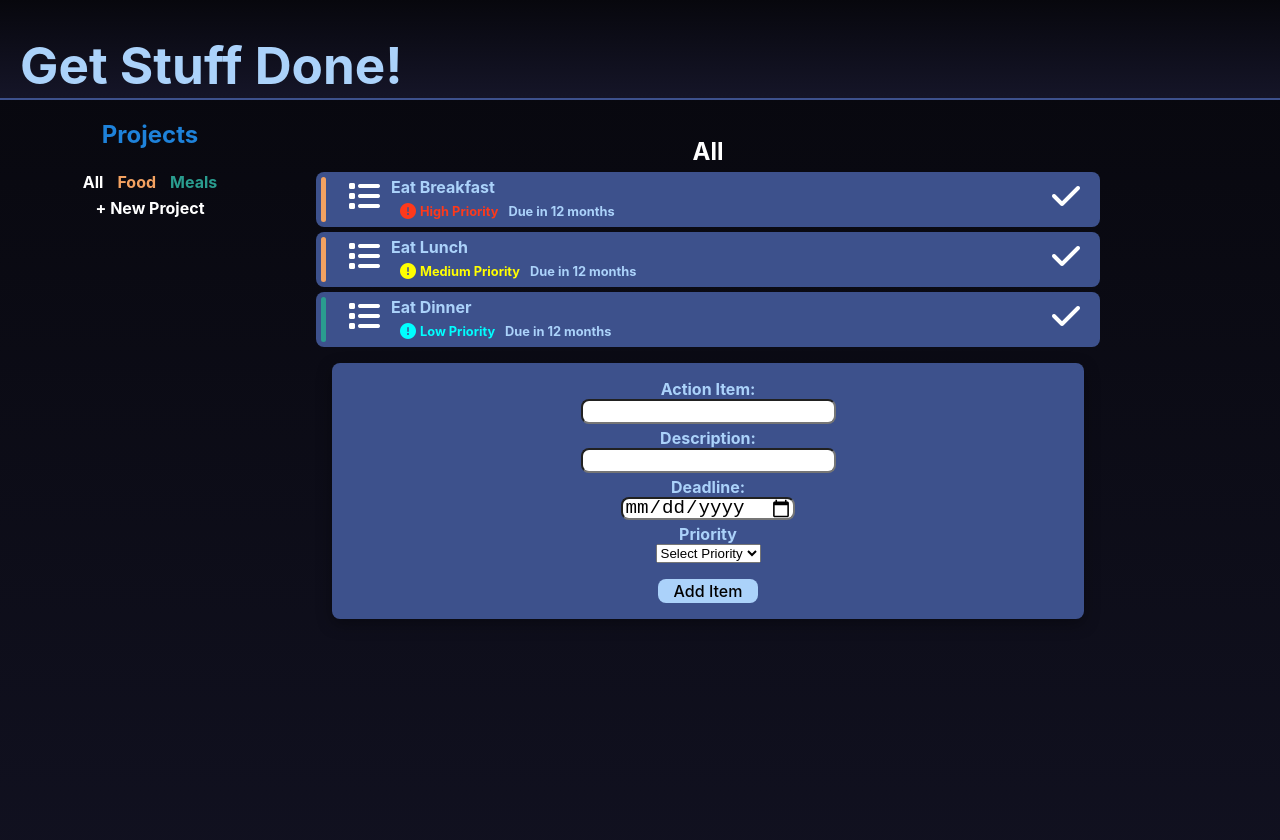
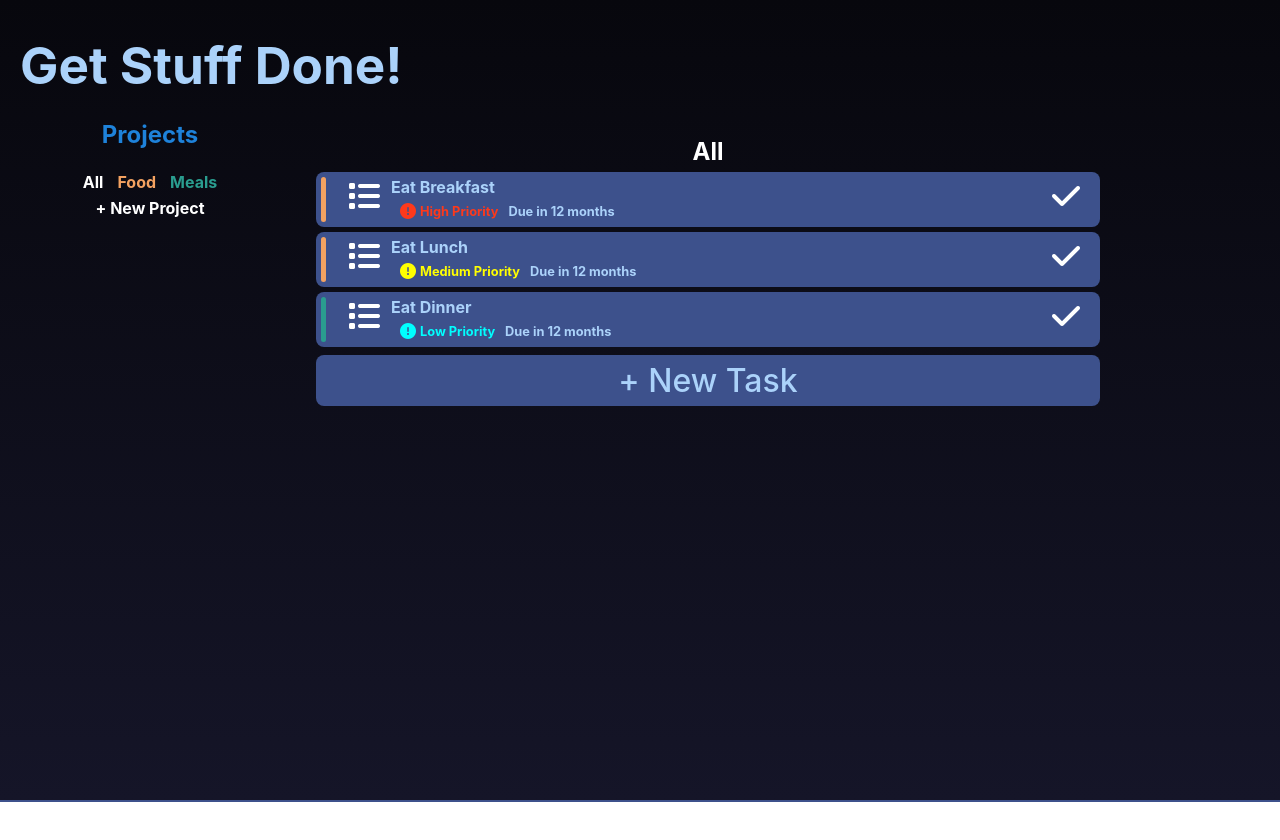
Before and after one commit to RinkM/Odin11-ToDoList-Vite, a React (Vite) app: page / in a window 1280 px wide. Shown: the top 840 px of the page. After the commit the page ends 802 px from the top, so only its background shows below. Built offline with nearby package versions, Linux system fonts and the light colour scheme.

Commit message:
adds:  +taskbtn, sorting, projectbtn toggle

```diff
--- a/src/DisplayList.jsx
+++ b/src/DisplayList.jsx
@@ -4,7 +4,7 @@ import toDoLibrary from "./toDoLibrary"
 import TaskBody from "./TaskBody"
 import FormAddTask from './FormAddTask'
 
-
+// ! Listitem and taskheader are redundent.  can condense down...
 
 const DisplayList = (props) =>{
   const [state, setState] = useState()
@@ -15,11 +15,14 @@ const DisplayList = (props) =>{
 
 
   const ListItem =  (props)=> {
-    return (
-      <TaskHeader props = {props.item} hookLibrary = {[library, setLibrary]}/>
 
+    if (activeProject.projectName =="All"){
+      return <TaskHeader props = {props.item} hookLibrary = {[library, setLibrary]}/>
+    } else if (activeProject.projectName == props.item.projectName)
+    {
+    return <TaskHeader props = {props.item} hookLibrary = {[library, setLibrary]}/>
+    }}
 
-  )}
   return (
     <div id = "toDoList">
       <div id = "taskHeaderDiv" style ={{color: activeProject.projectColor}}>
@@ -29,7 +32,7 @@ const DisplayList = (props) =>{
         <ListItem key ={item.reactKey}
           item = {item}/>
         )}
-        <FormAddTask hookActiveProject = {[activeProject, setActiveProject]} hookLibrary = {[library, setLibrary]}/>
+      <FormAddTask hookActiveProject = {[activeProject, setActiveProject]} hookLibrary = {[library, setLibrary]}/>
       </div>
   )
 
--- a/src/DisplayProjects.jsx
+++ b/src/DisplayProjects.jsx
@@ -45,6 +45,7 @@ const addProjectBtn = ()=>{
 
   const form = document.getElementById("formProject")
   form.classList.remove("hidden")
+  form.classList.toggle("flex")
 }
 
 return(
--- a/src/FormAddTask.jsx
+++ b/src/FormAddTask.jsx
@@ -18,6 +18,25 @@ const FormAddTask = (props)=>{
     console.log([...toDoLibrary]);
       }
 
+  const showForm = ()=> {
+    const form = document.getElementById("taskFormID")
+    form.classList.toggle("hidden")
+    const button = document.getElementById("newTaskBtn")
+    button.classList.toggle("hidden")
+    button.classList.toggle("flex")
+
+  }
+
+
+  const addTaskBtn = () => {
+    return(
+      // <div id = "addTaskBtn" className="backgroundTask taskForm">
+        <button className="backgroundForm flex" id = "newTaskBtn" onClick={()=>showForm()}>+ New Task</button>
+
+      // </div>
+    )
+  }
+
   const formik = useFormik({
     initialValues: {
       toDoName: "",
@@ -27,17 +46,24 @@ const FormAddTask = (props)=>{
       project:"Food"
     },
   onSubmit: values => {
+
+    showForm()
     console.log(values)
 
 
     addItem(values);
     // alert(JSON.stringify(values, null, 2));
   },
+
+
 });
 return (
-  <div className="taskFormContainer ">
-    <form className="taskForm backgroundForm" onSubmit={formik.handleSubmit}>
-      <label htmlFor="toDoName">Action Item: </label>
+  <div id = "taskFormContainer" className="taskFormContainer ">
+    {addTaskBtn()}
+    <form id = "taskFormID" className="taskForm backgroundForm addTaskBtn hidden" onSubmit={formik.handleSubmit}>
+
+      <div id = "formTaskName">
+        <label id = "taskNameLabel" htmlFor="toDoName">Action Item: </label>
         <input
           id="toDoName"
           name="toDoName"
@@ -45,9 +71,12 @@ return (
           onChange={formik.handleChange}
           value={formik.values.toDoName}
         />
+      </div>
 
 
-      <label htmlFor="description">Description:</label>
+
+      <div id = "formTaskDescription">
+        <label id = "descriptionLabel" htmlFor="description">Description:</label>
         <input
           id="description"
           name="description"
@@ -55,9 +84,10 @@ return (
           onChange={formik.handleChange}
           value={formik.values.description}
         />
+      </div>
 
-
-        <label htmlFor="deadline">Deadline:</label>
+      <div id = "formTaskDeadline">
+        <label id = "deadlineLabel" htmlFor="deadline">Deadline:</label>
         <input
 
           id="deadline"
@@ -66,12 +96,13 @@ return (
           onChange={formik.handleChange}
           value={formik.values.deadline}
         />
+      </div>
 
 
-
-<label htmlFor="priority">Priority</label>
+      <div id = "formTaskPriority">
+        <label id = "priorityLabel" htmlFor="priority">Priority</label>
         <select
-  className="prioritySelect"
+          id = "prioritySelect"
           name ="priority"
           onChange={formik.handleChange}
           value={formik.values.priority}
@@ -80,12 +111,10 @@ return (
           <option value="1" label = "Low">Low</option>
           <option value="2" label = "Medium">Medium</option>
           <option value="3" label = "High">High</option>
+        </select>
+      </div>
 
-
-</select>
-
-
-      <button id = "formButton" type="submit">Add Item</button>
+      <button id = "taskFormBtn" className= "formButton" type="submit">Add Item</button>
 
     </form>
   </div>
--- a/src/FormProject.jsx
+++ b/src/FormProject.jsx
@@ -10,7 +10,11 @@ import TaskFactory from "./TaskFactory"
 const FormProject = (props)=>{
   const [projects, setProjects] = props.hookProject
 
-
+  const addProjectBtn = ()=>{
+    const form = document.getElementById("formProject")
+    form.classList.toggle("hidden")
+    form.classList.toggle("flex")
+  }
 
   const addProject = (project)=>{
     projects.push(project)
@@ -24,21 +28,18 @@ const FormProject = (props)=>{
       project: '',
     },
   onSubmit: values => {
+    addProjectBtn()
 
     const project = TaskFactory.ProjectFactory(values)
-
     console.log(values);
     addProject(project);
       const form = document.getElementById("formProject")
       form.classList.add("hidden")
-
-
-    // alert(JSON.stringify(values, null, 2));
   },
 });
 return (
   <form id = "formProject" className = "hidden backgroundForm" onSubmit={formik.handleSubmit}>
-    <button className="closeWindowBtn">X</button>
+    <button type = "button" onClick={()=>addProjectBtn()}  className="closeWindowBtn">X</button>
     <label htmlFor="project">Add Project </label>
     <input
       id="project"
@@ -47,7 +48,7 @@ return (
       onChange={formik.handleChange}
       value={formik.values.project}
     />
-    <button id = "formButton" type="submit">Add</button>
+    <button id = "projectFormBtn" className= "formButton"type="submit">Add</button>
 
   </form>
 
--- a/src/index.css
+++ b/src/index.css
@@ -116,22 +116,76 @@ button:focus-visible {
 }
 
 
-form{
+#taskFormContainer{
+}
+
+
+
+
+#newTaskBtn{
+
+  justify-content: center;
+  color:#abd2fa;
+
+  margin:3px 0px;
+  padding:5px;
+  font-size: 2em;
+}
+
+.taskForm{
   margin: 1em;
   font-weight: bold;
+  display: grid;
+  grid-template-columns: 1fr 1fr 70px;
+  grid-template-rows: 1fr 1fr;
+  padding: 1em;
+  justify-items: left;
+  align-items: center;
+
+  grid-column-gap: 5px;
+  grid-row-gap: 1px;
+  transition: all 1.2s ease-in;
+  padding: 5px;
+  border-radius: 8px;
+  /* border: 1px solid gainsboro; */
+  margin: 5px 0;
+}
+
+/* justify-self: center; */
+
+#taskFormContainer{
   display: flex;
   flex-direction: column;
-  align-items: center;
-  /* border: 1px solid black; */
-  padding: 1em;
-  box-shadow: rgba(0, 0, 0, 0.35) 0px 5px 15px;
-  border-radius: 8px;
+  grid-area: 1 / 1 / 2 / 2;
+
 
 }
-#formButton{
+
+#formTaskDescription{
+  display: flex;
+  flex-direction: column;
+  grid-area: 2 / 1 / 3 / 2;
+}
+#formTaskDeadline{
+  display: flex;
+  flex-direction: column;
+
+  grid-area: 1 / 2 / 2 / 3;
+}
+#formTaskPriority{
+  display: flex;
+  flex-direction: column;
+  grid-area: 2 / 2 / 3 / 3;
+}
+#taskFormBtn{
+  grid-area: 1 / 3 / 3 / 4;
+  background-color: #ABD2fa;
+  margin: 10px auto;
+}
+
+.formButton{
   margin: 1em 0 0;
   background-color:#ABD2fa;
-  width: 100px;
 }
 input{
   margin-bottom: .2em;
@@ -139,6 +193,14 @@ input{
 
 #formProject{
   position: absolute;
+  margin: 1em;
+  font-weight: bold;
+  flex-direction: column;
+  align-items: center;
+  /* border: 1px solid black; */
+  padding: 1em;
+  box-shadow: rgba(0, 0, 0, 0.35) 0px 5px 15px;
+  border-radius: 8px;
 }
 
 .closeWindowBtn{
@@ -261,6 +323,9 @@ border: 2pt solid white;
 
 }
 
+.view{
+  display:contents;
+}
 
 .hidden{
   display:none;
@@ -279,6 +344,7 @@ border: 2pt solid white;
 
 }
 .backgroundApp{
+  height:100vh;
   color-scheme: light dark;
   /* background-image: linear-gradient(0deg, #F2F2F8 , #FFFFFF) */
   background-image: linear-gradient(0deg, #151528 , #07070D)
@@ -306,3 +372,6 @@ input{
 .activeProject{
   border : 2px white solid;
 }
+.flex{
+  display: flex;
+}
```
Lines whose indentation alone changed are shown as unchanged.
